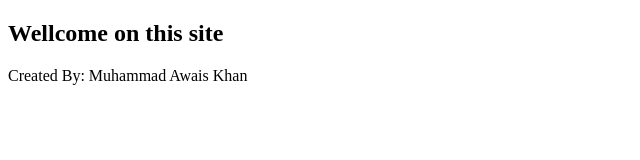
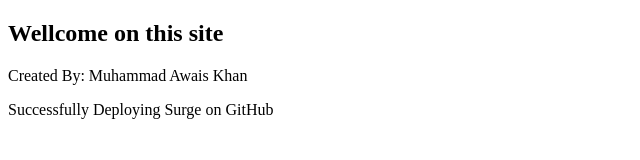
Before and after one commit to EngrAwaisKhan/PIAIC_Bootcamp2020, a plain HTML site: page index.html in a window 1280 px wide. Shown: the whole page, without its empty margins (0-640 px from the left). Drawn offline with Linux system fonts and the light colour scheme.

Commit message:
Successfully Deploy Surge onGitHub

```diff
--- a/index.html
+++ b/index.html
@@ -6,5 +6,6 @@
 <body>
 	<h2>Wellcome on this site</h2>
 	<p>Created By: Muhammad Awais Khan</p>
+	<p>Successfully Deploying Surge on GitHub</p>
 </body>
 </html>
```
